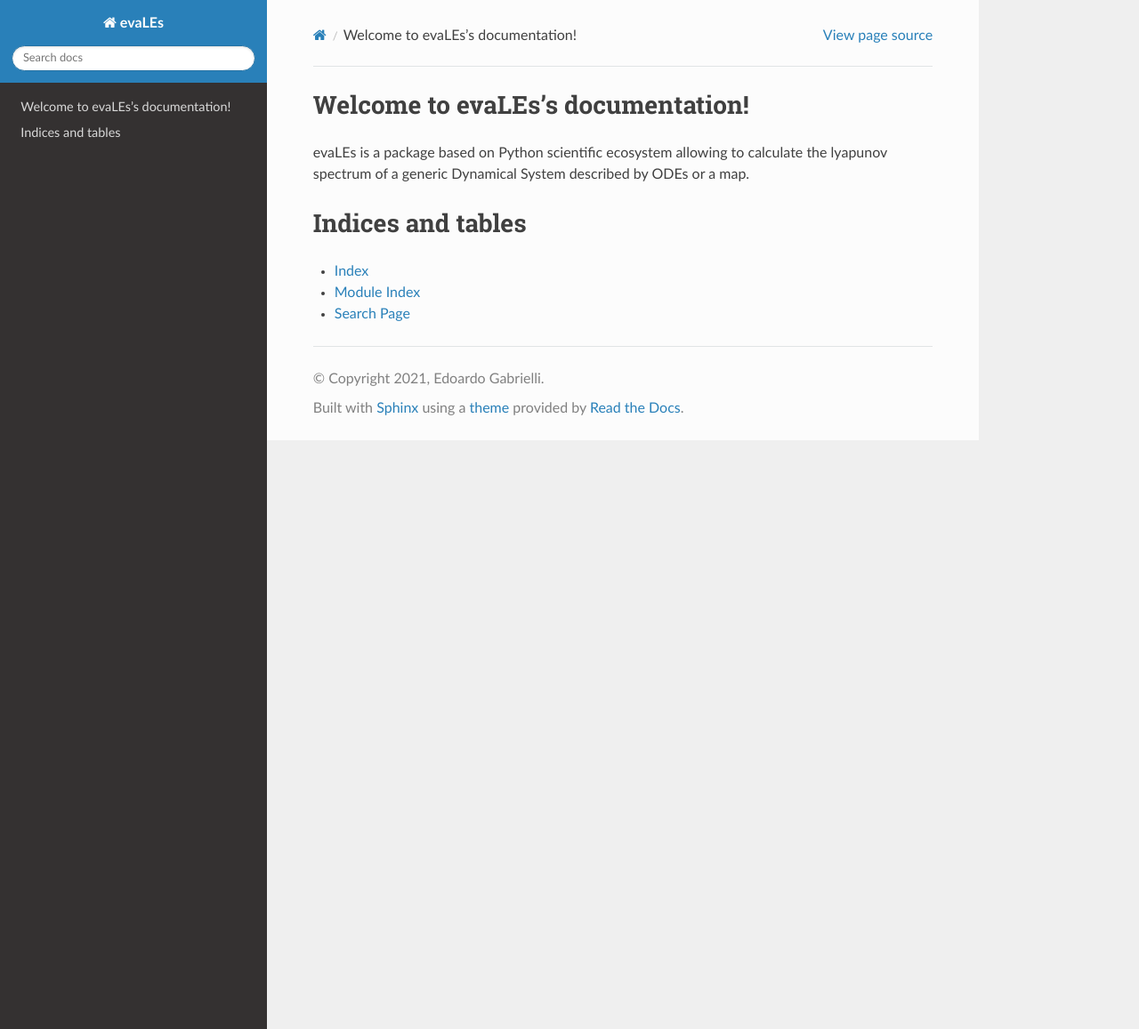
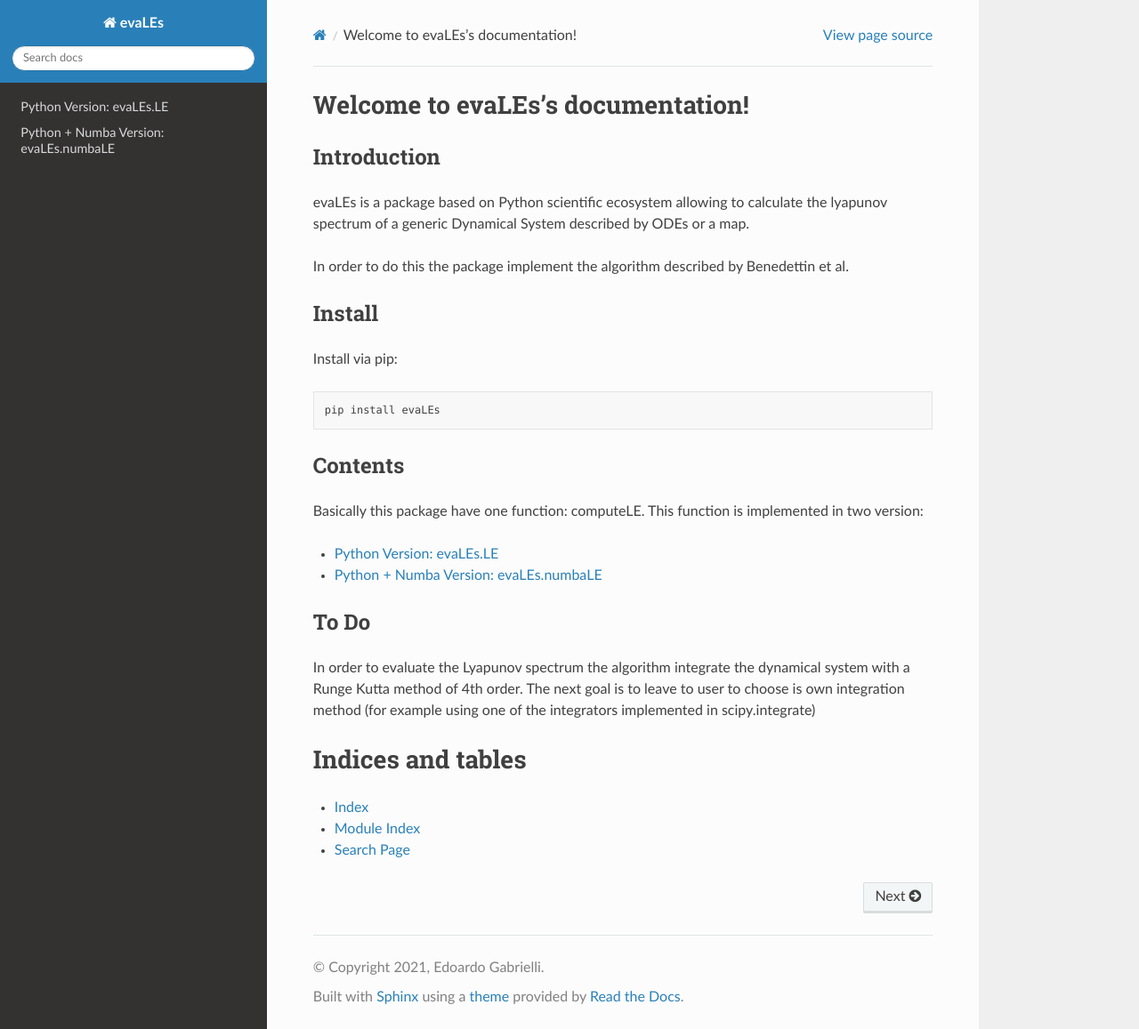
Before and after one commit to dodogabrie/evaLEs, a Sphinx documentation site: the page built from docs/index.rst, in a window 1280 px wide and 1157 px high. Shown: the whole window at 89% size. Built offline with Sphinx 7.4.7 and the Read the Docs theme 2.0.0, drawn with Linux system fonts in a browser that asks for light colours.

Commit message:
Improved documentation

```diff
--- a/docs/evaLEs.rst
+++ b/docs/evaLEs.rst
@@ -1,29 +1,19 @@
-evaLEs package
-==============
+Python Version: evaLEs.LE
+-------------------------
 
-Submodules
-----------
-
-evaLEs.LE module
-----------------
+Python function without Numba
 
 .. automodule:: evaLEs.LE
    :members:
    :undoc-members:
    :show-inheritance:
 
-evaLEs.numbaLE module
----------------------
+Python + Numba Version: evaLEs.numbaLE
+--------------------------------------
+
+Python function with Numba
 
 .. automodule:: evaLEs.numbaLE
    :members:
    :undoc-members:
    :show-inheritance:
-
-Module contents
----------------
-
-.. automodule:: evaLEs
-   :members:
-   :undoc-members:
-   :show-inheritance:
--- a/docs/index.rst
+++ b/docs/index.rst
@@ -6,13 +6,38 @@
 Welcome to evaLEs's documentation!
 ==================================
 
+Introduction
+------------
 evaLEs is a package based on Python scientific ecosystem allowing
 to calculate the lyapunov spectrum of a generic Dynamical System described
 by ODEs or a map.
 
+In order to do this the package implement the algorithm described by Benedettin et al.
+
+Install
+--------
+Install via pip::
+
+    pip install evaLEs
+
+Contents
+--------
+
+Basically this package have one function: computeLE. This function is implemented in two version:
+
 .. toctree::
    :maxdepth: 2
-   :caption: Contents:
+   :glob:
+
+   evaLEs
+
+To Do
+-----
+
+In order to evaluate the Lyapunov spectrum the algorithm integrate the dynamical system
+with a Runge Kutta method of 4th order. The next goal is to leave to user to choose
+is own integration method (for example using one of the integrators implemented in
+scipy.integrate)
 
 
 Indices and tables
```
